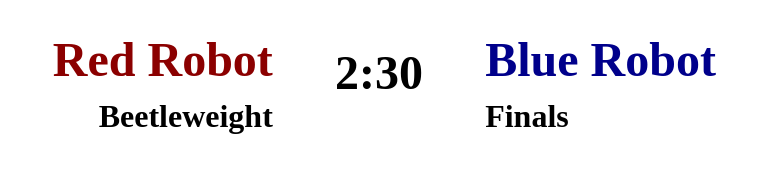
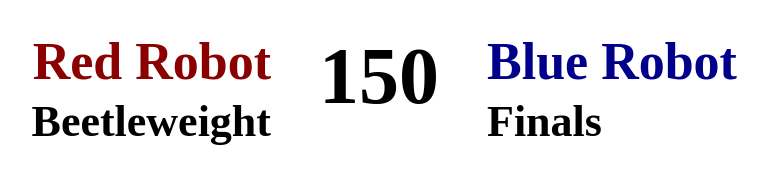
Before and after one commit to fubarlabs/RobotCombatOverlay, a plain HTML site: page overlay.html in a window 1280 px wide. Shown: the whole page, without its empty margins (261-1029 px from the left). Drawn offline with nearby package versions, Linux system fonts and the light colour scheme.

Commit message:
more stream prep

```diff
--- a/assets/overlay.css
+++ b/assets/overlay.css
@@ -7,7 +7,7 @@ body {
 
 p {
     font-family: "Josefin Sans";
-    font-weight: 700;
+    font-weight: 900;
     margin: 0;
     text-shadow: 0 0 3px white;
 }
@@ -20,19 +20,19 @@ p {
 }
 
 .overlay-bar {
-    background-color: #fff8;
+    background-color: #fff7;
     /* border: 1px dotted white; */
     display: flex;
     align-items: center;
 }
 
 .robot-bar {
-    font-size: 3rem;
+    font-size: 3.25rem;
     padding-top: 2rem;
 }
 
 .detail-bar {
-    font-size: 2rem;
+    font-size: 2.75rem;
 }
 
 .left-bar {
@@ -66,7 +66,7 @@ p {
 #timer-bar {
     grid-area: timer;
     justify-content: center;
-    font-size: 3rem;
+    font-size: 5rem;
 }
 
 #red-text {
--- a/overlay.html
+++ b/overlay.html
@@ -14,7 +14,7 @@
             <p id="red-text">Red Robot</p>
         </div>
         <div id="timer-bar" class="overlay-bar">
-            <p id="timer-text">2:30</p>
+            <p id="timer-text">150</p>
         </div>
         <div id="blue-bar" class="overlay-bar robot-bar right-bar">
             <p id="blue-text">Blue Robot</p>
```
Also changed, not shown: assets/logos/gscrl_bw.png (added), assets/logos/gscrl_bw.svg (added), assets/logos/gscrl_color.png (added), assets/logos/gscrl_color.svg (added).
